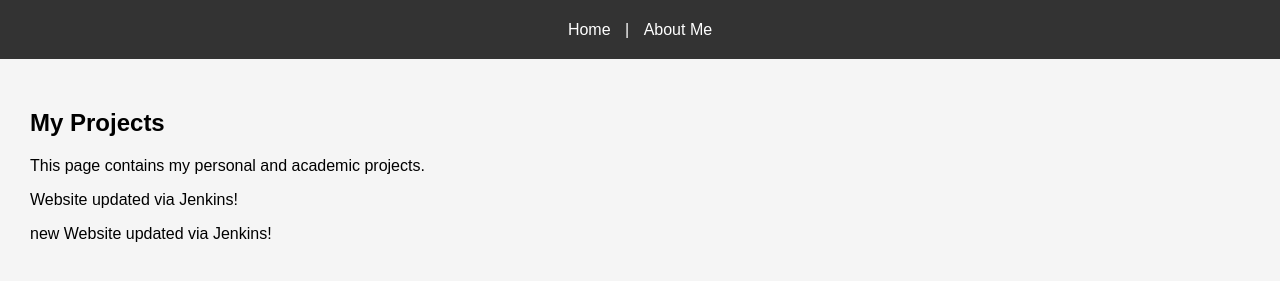
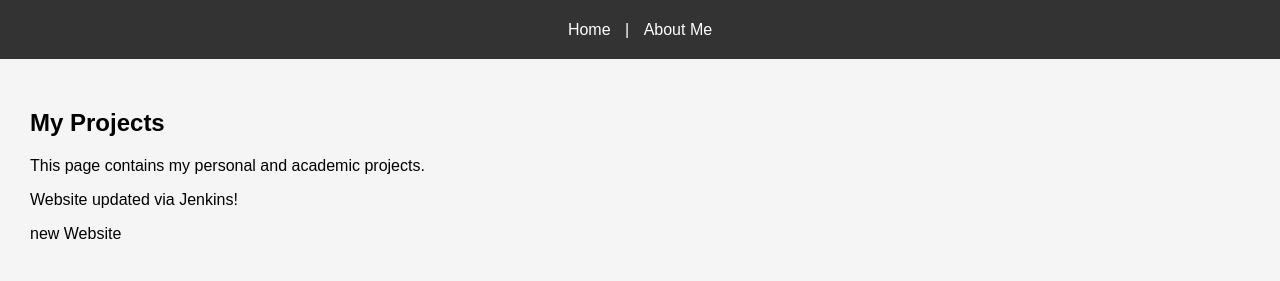
Before and after one commit to SamikshaChavan1919/portfolio-jenkins, a plain HTML site: page index.html in a window 1280 px wide. Shown: the part 79-360 px from the top of the page. Drawn offline with Linux system fonts and the light colour scheme.

Commit message:
Webhook test

```diff
--- a/index.html
+++ b/index.html
@@ -18,7 +18,7 @@
         <h2>My Projects</h2>
         <p>This page contains my personal and academic projects.</p>
         <p>Website updated via Jenkins!</p>
-        <p>new Website updated via Jenkins!</p>
+        <p>new Website </p>
 
     </section>
 </body>
```
